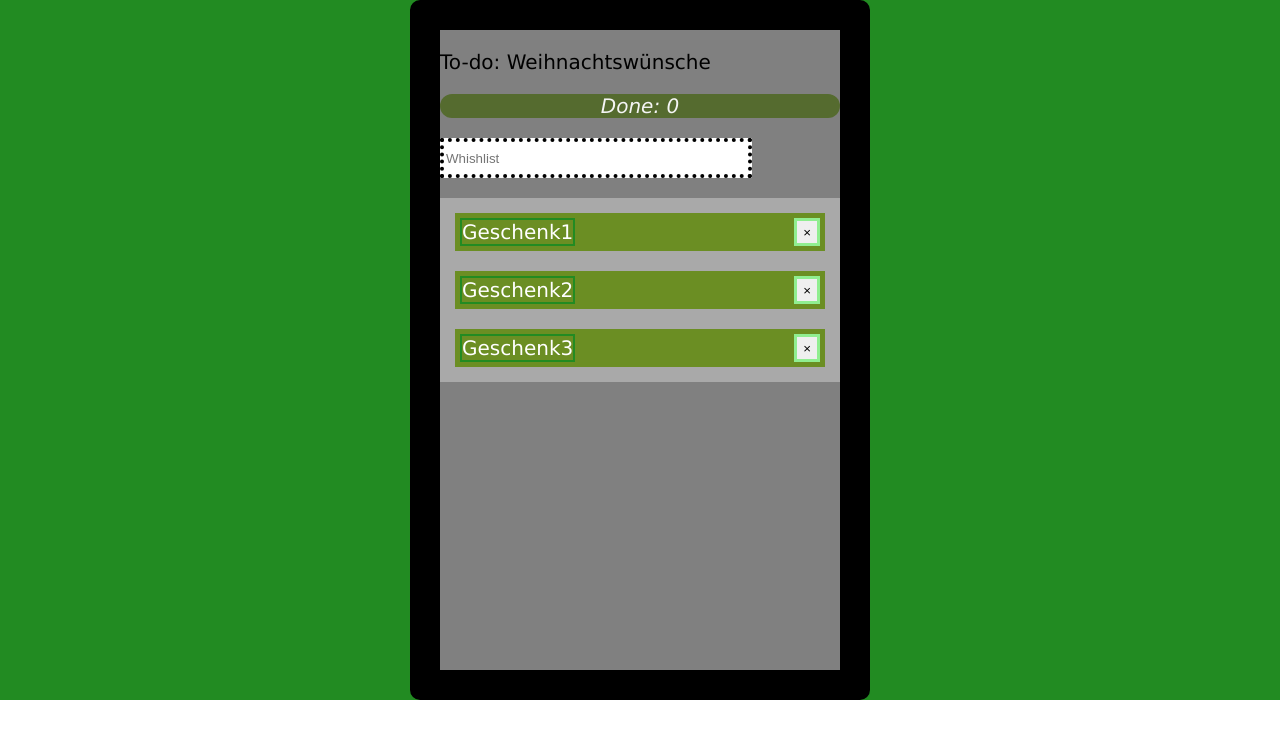
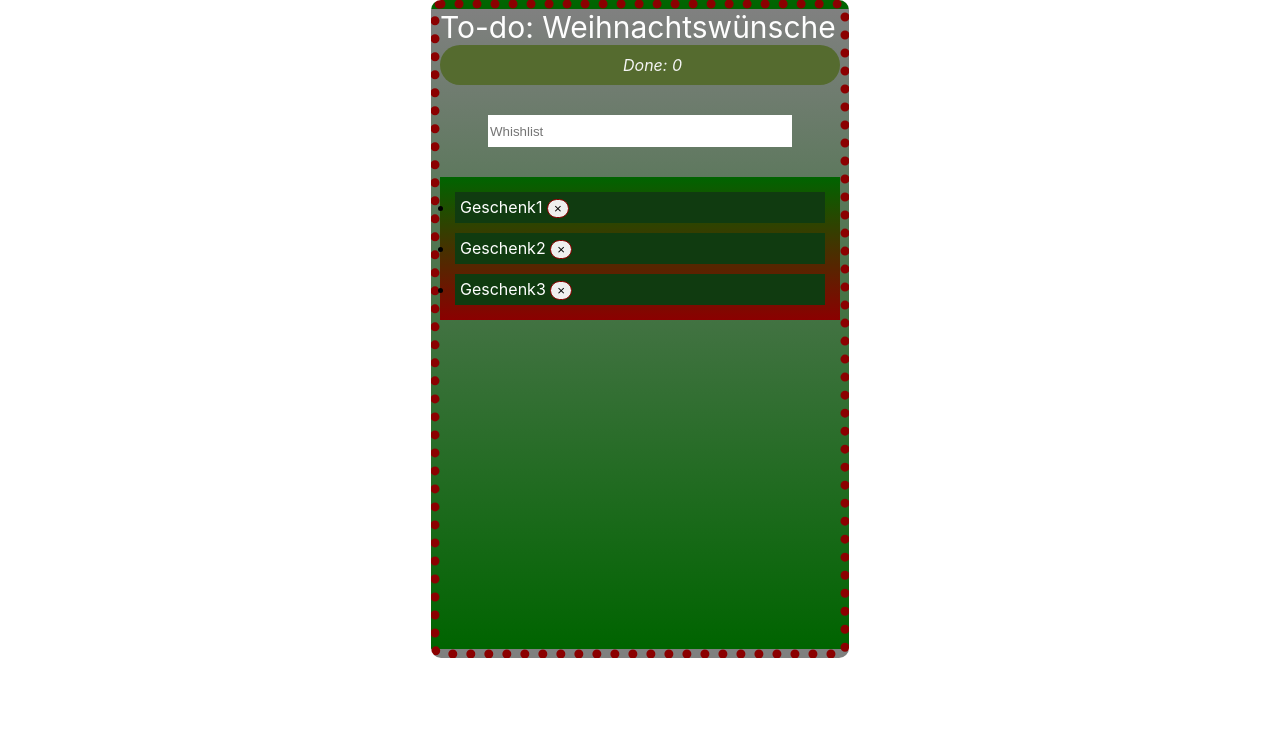
Before and after one commit to sophiamueller/react-todo, a React (Create React App) app: page / in a window 1280 px wide. Shown: the top 738 px of the page. Built offline with nearby package versions, Linux system fonts and the light colour scheme; the HTML template or start-up script is replaced by a standard one.

Commit message:
css styling

```diff
--- a/package.json
+++ b/package.json
@@ -9,7 +9,8 @@
   },
   "scripts": {
     "start": "react-scripts start",
-    "docs/build": "react-scripts &&mv build docs",
+    "build": "react-scripts build && rm -rf docs && mv build docs",
+    "deploy": "npm run build && cd docs && now --public",
     "test": "react-scripts test",
     "eject": "react-scripts eject"
   },
--- a/src/App.css
+++ b/src/App.css
@@ -1,39 +1,36 @@
 .App {
   box-sizing: content-box;
   box-shadow: 7;
-  background: grey;
+  background: linear-gradient(gray, darkgreen);
   max-width: 400px;
   min-height: 80vh;
   margin: auto;
   border-radius: 10px;
   border: solid 30px;
-  border-color: black;
+  border: darkred dotted 9px;
 }
 
 ul {
-  display: flex;
   flex-direction: column;
-  background: darkgray;
+  background: linear-gradient(darkgreen, darkred);
   margin: 1.5rem 1;
   padding: 5px;
-  display: flex;
 }
 
 li {
-  display: flex;
   justify-content: space-between;
-  background: olivedrab;
+  background: rgb(16, 59, 16);
   margin: 10px;
   padding: 5px;
 }
 
 button {
-  border: 3px solid lightgreen;
+  border: 1.5px solid darkred;
+  border-radius: 60px;
 }
 
 span {
   color: white;
-  border: 2px solid forestgreen;
 }
 
 .TodoList {
@@ -46,7 +43,7 @@ span {
 
 .done {
   text-decoration: line-through;
-  color: deeppink;
+  color: hotpink;
 }
 
 footer {
@@ -60,14 +57,21 @@ footer {
   background: #f2f1ec;
 }
 
+.InputBox {
+  display: flex;
+  justify-content: center;
+  margin: 30px;
+}
+
 input {
-  display: flex;
-  flex-direction: column;
-  justify-content: center;
-  align-content: center;
   height: 30px;
   width: 300px;
-  border: 4px dotted;
-  font-size: 15px dotted hotpink;
+  border: darkred;
+  font-size: 30px rgb(31, 4, 18);
   outline: none;
 }
+
+input:focus {
+  outline: none;
+  box-shadow: 0 0 30px rgba(223, 11, 71, 0.4);
+}
--- a/src/App.js
+++ b/src/App.js
@@ -1,78 +1,91 @@
 import React, { Component } from 'react'
-import Todolist from './Todolist'
+import Todo from './Todo'
 import Input from './Input'
 import Counter from './Counter'
 import Heading from './Heading'
 import './App.css'
-import './Counter.css'
-import './Heading.css'
 
 class App extends Component {
   state = {
-    todos: [
-      { text: 'Geschenk1', done: false },
-      { text: 'Geschenk2', done: false },
-      { text: 'Geschenk3', done: false }
-    ]
+    todos: this.load()
   }
 
-  addTodoArray = event => {
+  render() {
+    this.save()
+    const countTodos = this.state.todos.filter(todo => todo.done).length
+    return (
+      <div className="App">
+        <Heading />
+        <Counter count={countTodos} />
+        <div className="InputBox">
+          <Input handleKeyUp={this.addTodo} />
+        </div>
+
+        <ul>{this.renderTodos()}</ul>
+      </div>
+    )
+  }
+
+  addTodo = event => {
     if (event.key === 'Enter') {
-      const newEntry = [
-        { text: event.target.value, done: false },
-        ...this.state.todos
-      ]
+      const input = event.target
+      const newEntry = [{ text: input.value, done: false }, ...this.state.todos]
       this.setState({
         todos: newEntry
       })
-      event.target.value = ''
+      input.value = ''
     }
   }
 
   toggleDone = index => {
     const { todos } = this.state
+    const todo = todos[index]
 
-    const newTodos = [
+    this.setState({
+      todos: [
         ...todos.slice(0, index),
-      { ...todos[index], done: !todos[index].done },
+        { ...todo, done: !todo.done },
         ...todos.slice(index + 1)
       ]
-
-    this.setState({
-      todos: newTodos
     })
   }
 
   deleteTodo = index => {
     const { todos } = this.state
-    const newTodos = [...todos.slice(0, index), ...todos.slice(index + 1)]
 
     this.setState({
-      todos: newTodos
+      todos: [...todos.slice(0, index), ...todos.slice(index + 1)]
     })
   }
 
-  render() {
-    const countTodos = this.state.todos.filter(todos => todos.isDone).length
-    return (
-      <div className="App">
-        <header />
-        <Heading />
-        <Counter count={countTodos} />
-        <Input keyupfunction={this.addTodoArray} />
-        <ul>
-          {this.state.todos.map((todo, index) => (
-            <Todolist
+  renderTodos() {
+    return this.state.todos.map((todo, index) => (
+      <Todo
         key={index}
         isDone={todo.done}
         text={todo.text}
         onClick={() => this.toggleDone(index)}
         onDelete={() => this.deleteTodo(index)}
       />
-          ))}
-        </ul>
-      </div>
+    ))
+  }
+
+  save() {
+    localStorage.setItem('todo-app--todos', JSON.stringify(this.state.todos))
+  }
+
+  load() {
+    try {
+      return (
+        JSON.parse(localStorage.getItem('todo-ap--todos')) || [
+          { text: 'Geschenk1 ', done: false },
+          { text: 'Geschenk2 ', done: false },
+          { text: 'Geschenk3 ', done: false }
+        ]
       )
+    } catch (err) {
+      return []
+    }
   }
 }
 
--- a/src/Counter.css
+++ b/src/Counter.css
@@ -1,6 +1,6 @@
 .Counter {
   background-color: darkolivegreen;
-  padding: 10px 5 10px 30px;
+  padding: 10px 5px 10px 30px;
   color: whitesmoke;
   border-radius: 40px;
   text-align: center;
--- a/src/Counter.js
+++ b/src/Counter.js
@@ -3,7 +3,7 @@ import './Counter.css'
 
 class Counter extends Component {
   render() {
-    return <p className="Counter">Done: {this.props.count}</p>
+    return <div className="Counter">Done: {this.props.count}</div>
   }
 }
 
--- a/src/Heading.css
+++ b/src/Heading.css
@@ -1,19 +1,6 @@
-.header {
-  background-image: linear-gradient(#ff89c9, deeppink);
+.Heading {
+  display: flex;
+  background-image: linear-gradient (whitesmoke, darkgreen);
   color: #fefefe;
   font-size: 30px;
-  padding: 80px 0 10px 30px;
 }
-
-h1 {
-  margin: 0;
-  color: white;
-}
-
-div {
-  font-family: 'Lucida Sans', 'Lucida Sans Regular', 'Lucida Grande',
-    'Lucida Sans Unicode', Geneva, Verdana, sans-serif;
-  font-style: bold;
-  font-size: 20px;
-  background: forestgreen;
-}
--- a/src/Heading.js
+++ b/src/Heading.js
@@ -3,7 +3,7 @@ import './Heading.css'
 
 export class Heading extends Component {
   render() {
-    return <p className="Heading">To-do: Weihnachtswünsche </p>
+    return <span className="Heading">To-do: Weihnachtswünsche </span>
   }
 }
 
--- a/src/Input.js
+++ b/src/Input.js
@@ -2,15 +2,7 @@ import React, { Component } from 'react'
 
 class Input extends Component {
   render() {
-    return (
-      <input
-        type="text"
-        placeholder="Whishlist"
-        onKeyUp={event => {
-          this.props.keyupfunction(event)
-        }}
-      />
-    )
+    return <input placeholder="Whishlist" onKeyUp={this.props.handleKeyUp} />
   }
 }
 
--- a/src/Todolist.js
+++ b/src/Todo.js
@@ -1,7 +1,6 @@
 import React, { Component } from 'react'
-import './App.css'
 
-class Todolist extends Component {
+class Todo extends Component {
   render() {
     const { text, onClick, isDone, onDelete } = this.props
 
@@ -9,7 +8,6 @@ class Todolist extends Component {
       <li>
         <span onClick={onClick} className={isDone ? 'done' : ''}>
           {text}
-          <checkbox type="checkbox" className="Checkbox" />
         </span>
         <button onClick={onDelete}>&times;</button>
       </li>
@@ -17,4 +15,4 @@ class Todolist extends Component {
   }
 }
 
-export default Todolist
+export default Todo
```
Also changed, not shown: src/serviceWorker.js (+28 -28 lines). Lines whose indentation alone changed are shown as unchanged.
